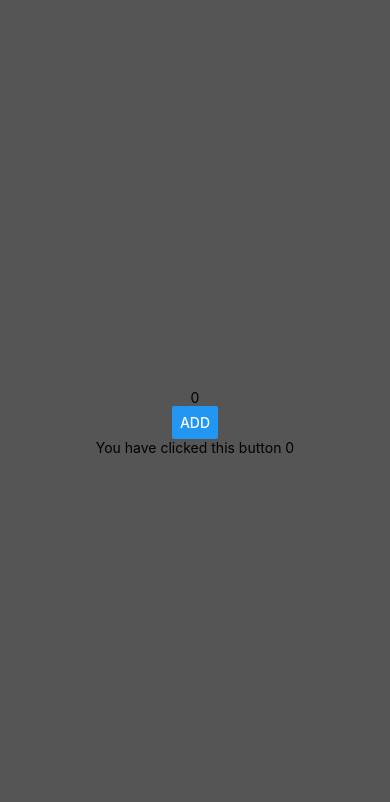
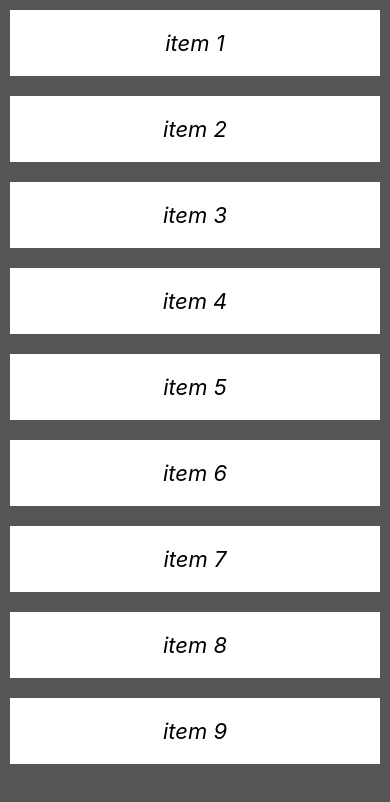
Before and after one commit to Brilliant-Atosam/react-native-zero2hero, a React Native app: screen / in a window 390 px wide. Shown: the top 802 px of the page. Built offline with nearby package versions, Linux system fonts and the light colour scheme.

Commit message:
scroll-list-refresh

```diff
--- a/App.js
+++ b/App.js
@@ -1,42 +1,61 @@
 import React,{useState} from 'react';
 import {
   Button,
+  RefreshControl,
+  ScrollView,
   StyleSheet,
   Text,
   View,
 } from 'react-native';
 
 const App = () => {
-const [times, setTimes] = useState(0)
-const [number, setNumber] = useState(0)
-const handleTimes = ()=>{
-  setTimes(times +1);
-  setNumber(number + 5);
+const [items, setItems] = useState([
+  {id: 1, item: 'item 1'},
+  {id: 2, item: 'item 2'},
+  {id: 3, item: 'item 3'},
+  {id: 4, item: 'item 4'},
+  {id: 5, item: 'item 5'},
+  {id: 6, item: 'item 6'},
+  {id: 7, item: 'item 7'},
+  {id: 8, item: 'item 8'},
+  {id: 9, item: 'item 9'}
+])
+const [refreshing, setRefreshing] = useState(false)
+const onRefresh = ()=>{
+  setRefreshing(true)
+  setItems([...items, {id: items.length +1, item: `item ${items.length + 1}`}])
+  setRefreshing(false)
 }
   return (
-    <View style={styles.body}>
-    <Text>{number}</Text>
-    <Button title='Add' onPress={()=> handleTimes()}></Button>
-    <Text>You have clicked this button {times}</Text>
-    </View>
+    <ScrollView style={styles.body} refreshControl={
+      <RefreshControl colors={['green']} refreshing={refreshing} onRefresh={onRefresh} />
+    }>
+    {items.map(i=> {return (<View key={i.id} style={styles.item} ><Text style={styles.text}>{i.item}</Text></View>)})}
+    </ScrollView>
   );
 };
 
 const styles = StyleSheet.create({
  body:{
 flex: 1,
-alignItems: 'center',
-justifyContent: 'center',
+flexDirection: 'column',
 backgroundColor: '#555'
  },
  text:{
-  color: '#fff',
+  color: '#000',
   fontSize: 22,
   fontStyle: 'italic',
   margin: 10
 
  },
-
+item:{
+  backgroundColor: 'white',
+  flex: 1,
+  alignItems: 'center',
+  justifyContent: 'center',
+  margin: 10,
+  padding: 10
+}
 });
 
 export default App;
```
